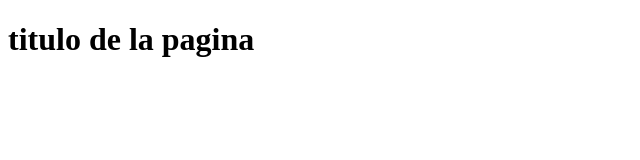
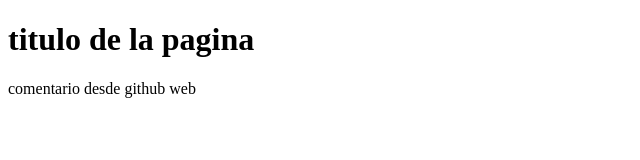
Before and after one commit to diegobufa/ProyectoNuevo, a plain HTML site: page index.html in a window 1280 px wide. Shown: the whole page, without its empty margins (0-640 px from the left). Drawn offline with Linux system fonts and the light colour scheme.

Commit message:
Update index.html

```diff
--- a/index.html
+++ b/index.html
@@ -8,5 +8,7 @@
 </head>
 <body>
     <h1> titulo de la pagina </h1>
+    <p> comentario desde github web <p>
+
 </body>
 </html>
```
